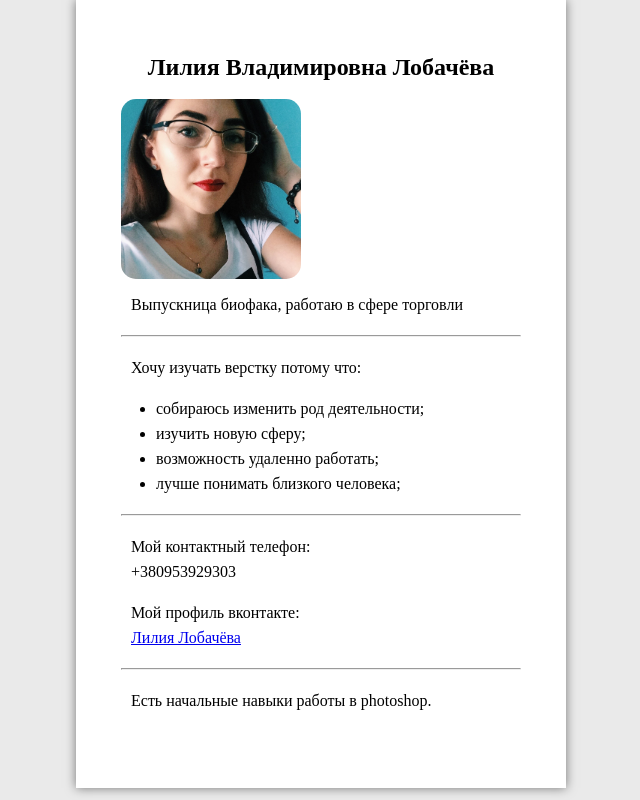
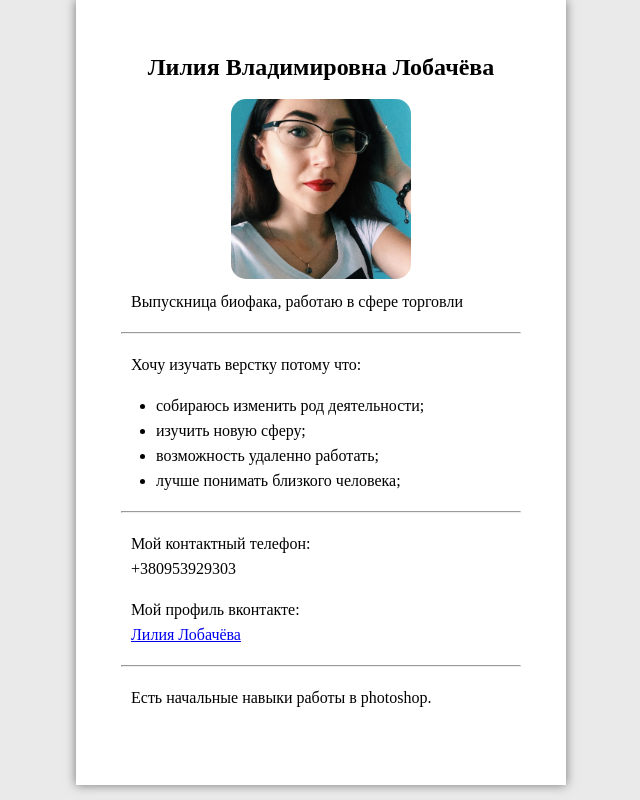
Before and after one commit to anliss/IT_lesson_2, a plain HTML site: page assets/index.html in a window 1280 px wide. Shown: the whole page, without its empty margins (319-959 px from the left). Drawn offline with Linux system fonts and the light colour scheme.

Commit message:
Lesson2 commit3

```diff
--- a/assets/css/main.css
+++ b/assets/css/main.css
@@ -15,8 +15,9 @@ H1 {
   font-weight: bold;
   margin-bottom: 20px;
 }
-.imgCenter img {
-   text-align:center;
+img {
+   display:block;
+   margin:0 auto;
    border-radius: 15px;
    width: 180px;
    height: 180px;
--- a/assets/index.html
+++ b/assets/index.html
@@ -11,9 +11,7 @@
 <body bgcolor="#eaeaea">
   <div class="brd">
    <h1>Лилия Владимировна Лобачёва</h1>
-  <div class="imgCenter">
     <img src="img/1.jpg" alt="Лилия">
-  </div>
     <div class="inside">
       Выпускница биофака, работаю в сфере торговли
     </div>
```
